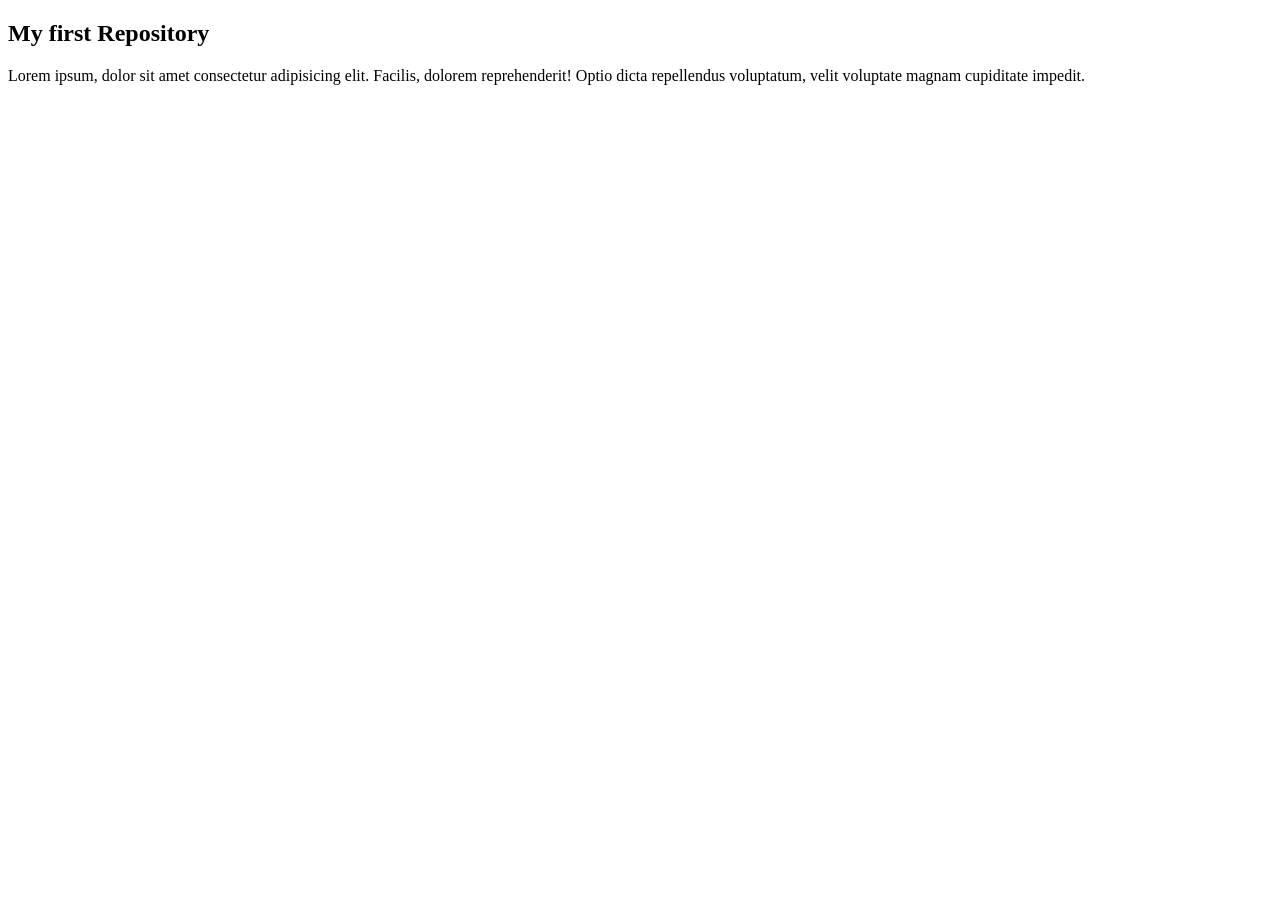
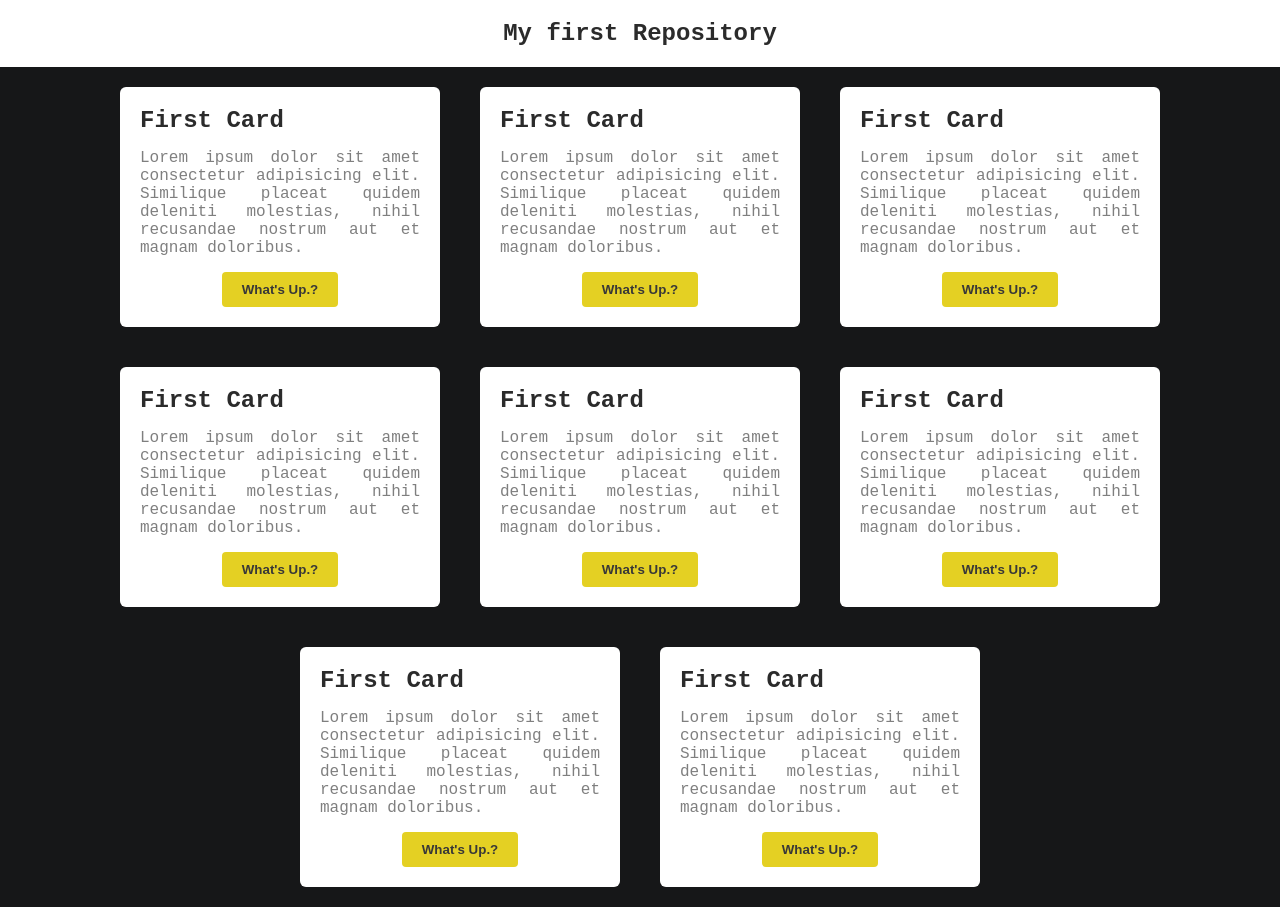
Before and after one commit to Rayhan-Ahmed-7/my-first-repo, a plain HTML site: page index.html in a window 1280 px wide. Before the commit the page ends 800 px from the top, so only its background shows below. Drawn offline with Linux system fonts and the light colour scheme.

Commit message:
some additionl fetures

```diff
--- a/index.html
+++ b/index.html
@@ -5,11 +5,103 @@
     <meta http-equiv="X-UA-Compatible" content="IE=edge">
     <meta name="viewport" content="width=device-width, initial-scale=1.0">
     <title>my-first-repo</title>
+    <link rel="stylesheet" href="style.css">
 </head>
 <body>
+    <header>
+        <h2>My first Repository</h2>
+    </header>
     <div class="container">
-        <h2>My first Repository</h2>
-        <p>Lorem ipsum, dolor sit amet consectetur adipisicing elit. Facilis, dolorem reprehenderit! Optio dicta repellendus voluptatum, velit voluptate magnam cupiditate impedit.</p>
+        <div class="card">
+            <div class="title">
+                <h2>First Card</h2>
+            </div>
+            <div class="description">
+                <p>Lorem ipsum dolor sit amet consectetur adipisicing elit. Similique placeat quidem deleniti molestias, nihil recusandae nostrum aut et magnam doloribus.</p>
+            </div>
+            <div class="button">
+                <button>What's Up.?</button>
+            </div>
+        </div>
+        <div class="card">
+            <div class="title">
+                <h2>First Card</h2>
+            </div>
+            <div class="description">
+                <p>Lorem ipsum dolor sit amet consectetur adipisicing elit. Similique placeat quidem deleniti molestias, nihil recusandae nostrum aut et magnam doloribus.</p>
+            </div>
+            <div class="button">
+                <button>What's Up.?</button>
+            </div>
+        </div>
+        <div class="card">
+            <div class="title">
+                <h2>First Card</h2>
+            </div>
+            <div class="description">
+                <p>Lorem ipsum dolor sit amet consectetur adipisicing elit. Similique placeat quidem deleniti molestias, nihil recusandae nostrum aut et magnam doloribus.</p>
+            </div>
+            <div class="button">
+                <button>What's Up.?</button>
+            </div>
+        </div>
+        <div class="card">
+            <div class="title">
+                <h2>First Card</h2>
+            </div>
+            <div class="description">
+                <p>Lorem ipsum dolor sit amet consectetur adipisicing elit. Similique placeat quidem deleniti molestias, nihil recusandae nostrum aut et magnam doloribus.</p>
+            </div>
+            <div class="button">
+                <button>What's Up.?</button>
+            </div>
+        </div>
+        <div class="card">
+            <div class="title">
+                <h2>First Card</h2>
+            </div>
+            <div class="description">
+                <p>Lorem ipsum dolor sit amet consectetur adipisicing elit. Similique placeat quidem deleniti molestias, nihil recusandae nostrum aut et magnam doloribus.</p>
+            </div>
+            <div class="button">
+                <button>What's Up.?</button>
+            </div>
+        </div>
+        <div class="card">
+            <div class="title">
+                <h2>First Card</h2>
+            </div>
+            <div class="description">
+                <p>Lorem ipsum dolor sit amet consectetur adipisicing elit. Similique placeat quidem deleniti molestias, nihil recusandae nostrum aut et magnam doloribus.</p>
+            </div>
+            <div class="button">
+                <button>What's Up.?</button>
+            </div>
+        </div>
+        <div class="card">
+            <div class="title">
+                <h2>First Card</h2>
+            </div>
+            <div class="description">
+                <p>Lorem ipsum dolor sit amet consectetur adipisicing elit. Similique placeat quidem deleniti molestias, nihil recusandae nostrum aut et magnam doloribus.</p>
+            </div>
+            <div class="button">
+                <button>What's Up.?</button>
+            </div>
+        </div>
+        <div class="card">
+            <div class="title">
+                <h2>First Card</h2>
+            </div>
+            <div class="description">
+                <p>Lorem ipsum dolor sit amet consectetur adipisicing elit. Similique placeat quidem deleniti molestias, nihil recusandae nostrum aut et magnam doloribus.</p>
+            </div>
+            <div class="button">
+                <button>What's Up.?</button>
+            </div>
+        </div>
+
+
     </div>
 </body>
 </html>
--- /dev/null
+++ b/style.css
@@ -0,0 +1,53 @@
+*{
+    margin:0;
+    padding:0;
+}
+
+body{
+    background:rgb(22, 23, 24);
+}
+
+header{
+    width:100%;
+    background:#fff;
+    color:rgb(43, 43, 43);
+    text-align: center;
+    font-family: 'Courier New', Courier, monospace;
+    padding:20px 0;
+}
+
+.container{
+    display: flex;
+    flex-wrap:wrap;
+    justify-content: center;
+}
+
+.card{
+    background:#fff;
+    width:280px;
+    color:rgb(43, 43, 43);
+    text-align: justify;
+    font-family: 'Courier New', Courier, monospace;
+    padding:20px 20px;
+    margin:20px;
+    border-radius:6px;
+}
+.card p{
+    padding:15px 0;
+    color:rgba(0,0,0,.5);
+}
+.card .button{
+    display:block;
+    text-align: center;
+}
+
+.card .button button{
+    padding:10px 20px;
+    background:rgb(228, 208, 35);
+    border-radius:4px;
+    outline:none;
+    border:none;
+    color:rgb(56, 56, 56);
+    font-weight:bold;
+    cursor:pointer;
+}
```
